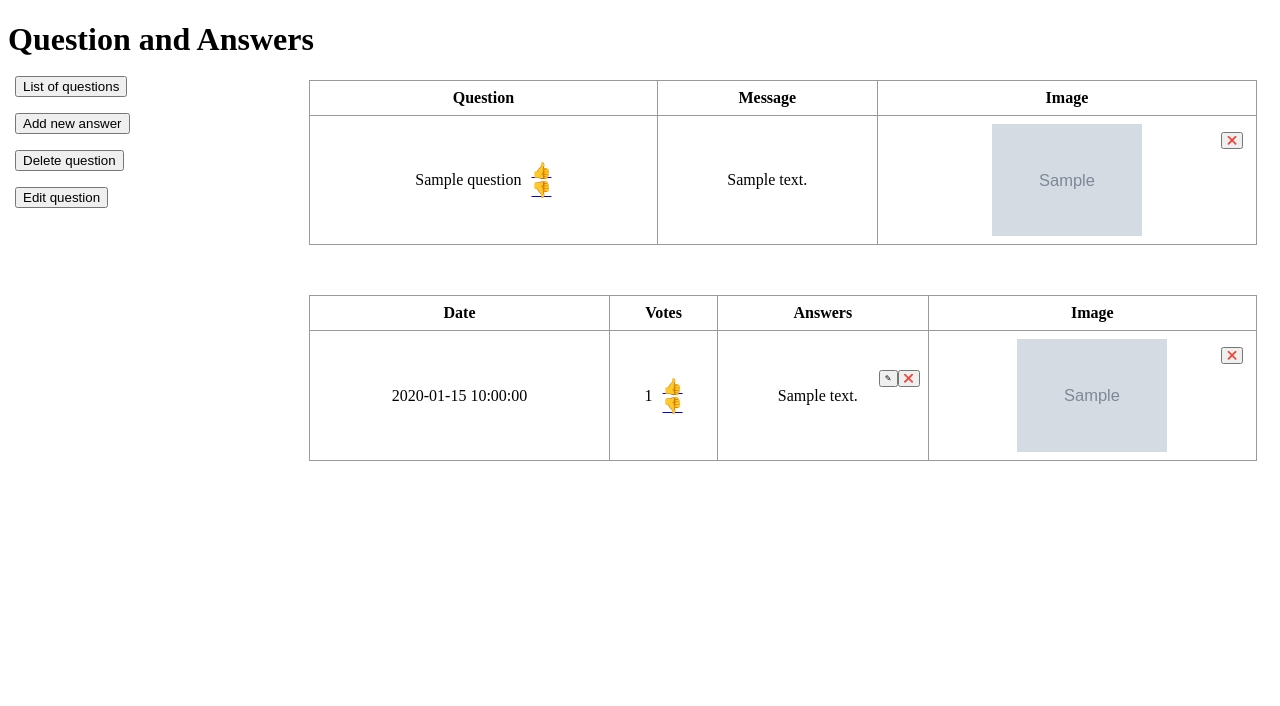
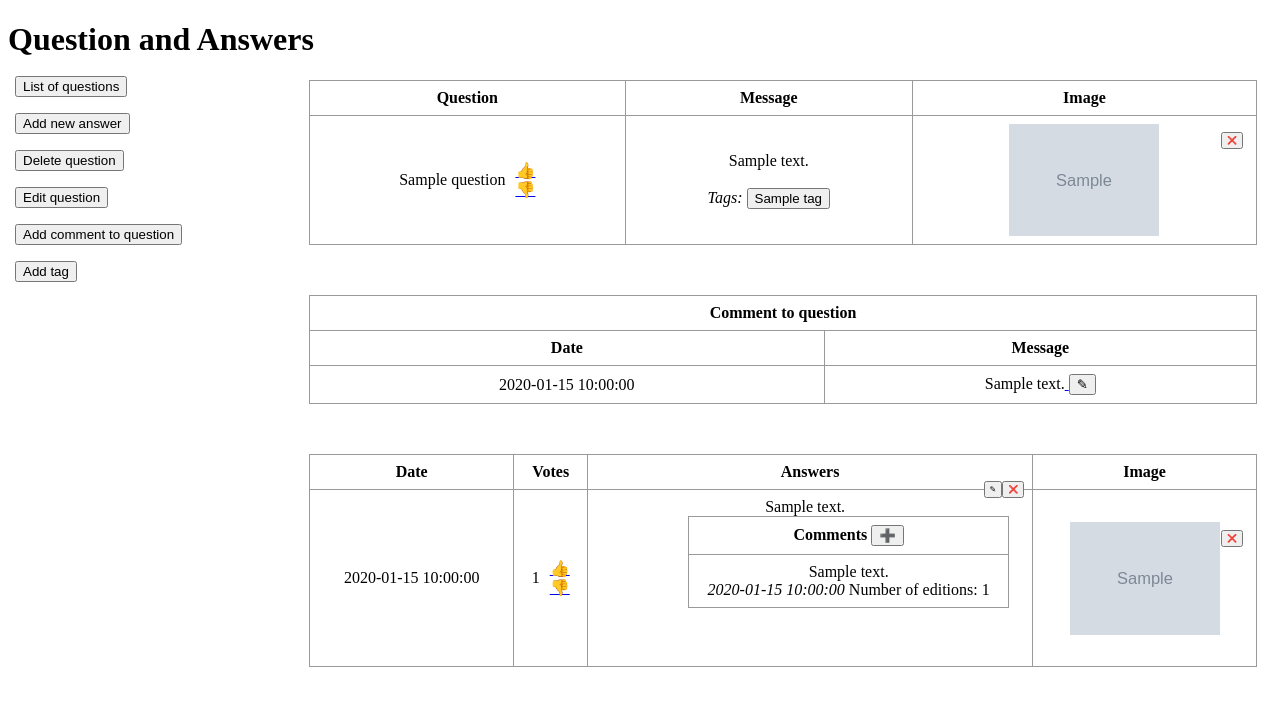
Before and after one commit to nikolawierzbowska/Askmate3, a Flask app: template templates/question.html in a window 1280 px wide. Shown: the top 706 px of the page. Run offline with Flask 3, Linux system fonts and the light colour scheme; the template is opened without the code that fills it: most values are stand-ins (such as "Sample title", 1, 10 or a date in 2020); grey boxes marked "Sample" are stand-in pictures.

Commit message:
merged all latest changes 23.6.2023 god.19.15 ;) + added new func. get_questions_by_search_phrase in data_manager.py, added new route search in server.py, new template search.html, added search box on main.html

```diff
--- a/server.py
+++ b/server.py
@@ -1,14 +1,14 @@
 import flask
 from flask import Flask
+
 import data_manager
-
 
 app = Flask(__name__)
 
 
 @app.route('/')
 def main_page():
-    return flask.render_template("main.html")
+    return flask.render_template('main.html')
 
 
 @app.route('/list')
@@ -23,12 +23,17 @@ def list_questions():
         return flask.render_template("list.html", questions=questions)
 
 
-@app.route('/question/<question_id>')
+@app.route('/question/<int:question_id>')
 def print_question(question_id):
     data_manager.view_question_dm(question_id)
     question = data_manager.get_question_data_by_id_dm(question_id)
+    comments = data_manager.get_comments_by_question_id_dm(question_id)
     answers = data_manager.get_answers_by_question_id_dm(question_id)
-    return flask.render_template('question.html', question=question, answers=answers)
+    comments_to_answers = data_manager.get_comments_to_answers_dm(question_id)
+    tags = data_manager.get_tags_by_question_id(question_id)
+    return flask.render_template('question.html', question=question, answers=answers,
+                                 comments_to_answers=comments_to_answers, comments=comments,
+                                 tags=tags)
 
 
 @app.route('/add_question', methods=['GET', 'POST'])
@@ -54,20 +59,20 @@ def add_answer(question_id):
         return flask.render_template('add_answer.html', question_id=question_id)
 
 
-@app.route('/question/<question_id>/delete')
+@app.route('/question/<int:question_id>/delete')
 def delete_question(question_id):
     data_manager.delete_question_dm(question_id)
     return flask.redirect('/list')
 
 
-@app.route('/answer/<answer_id>/delete')
+@app.route('/answer/<int:answer_id>/delete')
 def delete_answer(answer_id):
     question_id = data_manager.delete_answer_by_id(answer_id)
     return flask.redirect(f'/question/{question_id}')
 
 
 @app.route('/question/<question_id>/edit', methods=['GET', 'POST'])
-def edit_question(question_id):  # delete file -> util
+def edit_question(question_id):
     delete_image = None
     question = data_manager.get_question_data_by_id_dm(question_id)
     if flask.request.method == 'GET':
@@ -87,6 +92,12 @@ def edit_question(question_id):  # delete file -> util
         elif not remove_image_checkbox:
             data_manager.update_question_dm(title, message, old_image_path, new_image_file, question_id, delete_image)
         return flask.redirect(f'/question/{question_id}')
+
+
+# @app.route('/question/<question_id>/delete_image')
+# def delete_question_image(question_id):  # delete file -> util
+#     data_manager.delete_image(question_id)
+#     return flask.redirect(f'/question/{question_id}')
 
 
 @app.route('/question/<question_id>/vote_up')
@@ -121,6 +132,47 @@ def vote_down_answers(answer_id):
     return flask.redirect(f'/question/{question_id}')
 
 
+@app.route('/comment/<comment_id>/edit.', methods=['GET', 'POST'])
+def edit_comment_to_question(question_id):
+    pass
+
+
+@app.route('/question/<question_id>/new_comment', methods=['GET', 'POST'])
+def add_comment_to_question(question_id):
+    if flask.request.method == 'POST':
+        new_comment = flask.request.form['message']
+        data_manager.add_comment_question(question_id, new_comment)
+        return flask.redirect(f'/question/{question_id}')
+    elif flask.request.method == 'GET':
+        return flask.render_template('add_comment_to_question.html', question_id=question_id)
+
+
+@app.route('/answer/<answer_id>/new_comment', methods=['GET', 'POST'])
+def add_comment_to_answer(answer_id):
+    if flask.request.method == 'POST':
+        message = flask.request.form['message']
+        question_id = data_manager.add_comment_to_answer_dm(answer_id, message)
+        return flask.redirect(f'/question/{question_id}')
+    elif flask.request.method == 'GET':
+        question_id = data_manager.get_question_id_by_answer_id(answer_id)
+        return flask.render_template('add_comment_to answer.html', answer_id=answer_id, question_id=question_id)
+
+
+@app.route('/question/<question_id>/new_tag', methods=['GET', 'POST'])
+def add_tag(question_id):
+    if flask.request.method == 'POST':
+        tags = flask.request.form.getlist('tags')
+        new_tag = flask.request.form.get('new_tag_check_box')
+        if new_tag:
+            new_tag_name = flask.request.form.get('new_tag_name')
+            tags.append(new_tag_name)
+        data_manager.add_tags_dm(question_id, tags)
+        return flask.redirect(f'/question/{question_id}')
+    elif flask.request.method == 'GET':
+        tags = data_manager.get_tags()
+        return flask.render_template('add_tag.html', tags=tags, question_id=question_id)
+
+
 @app.route('/search')
 def search():
     search_phrase = flask.request.args.get('q')
@@ -131,5 +183,24 @@ def search():
         return flask.redirect('/')
 
 
-if __name__ == "__main__":
-    app.run()
+# @app.route('/answer/<answer_id>/edit', methods=['GET', 'POST'])
+# def edit_answer(answer_id):
+#     answer = data_manager.get_answer_data_by_id_dm(answer_id)
+#     if flask.request.method == 'GET':
+#         return flask.render_template('edit_answer.html', message=answer[MESSAGE - 1],
+#                                      question_id=answer[ID + 3], answer_id=answer[ID])
+#     elif flask.request.method == 'POST':
+#         message = flask.request.form['message']
+#         image_file = flask.request.files['image']
+#         if 'image' in flask.request.files and image_file.filename != '':
+#             unique_filename = str(uuid.uuid4()) + os.path.splitext(image_file.filename)[1]
+#             image_path = 'static/uploads/' + unique_filename
+#             image_file.save(image_path)
+#         else:
+#             image_path = answer[IMAGE - 1]
+#             data_manager.update_answer_dm(answer[ID], message, image_path, answer[ID + 3])
+#         return flask.redirect(f'/question/{answer[ID + 3]}')
+
+
+if __name__ == '__main__':
+    app.run(debug=True)
--- a/templates/question.html
+++ b/templates/question.html
@@ -1,5 +1,5 @@
 <!DOCTYPE html>
-<html lang="en">
+<html lang="eng">
 <head>
     <title>Question and answers</title>
     <style>
@@ -86,6 +86,7 @@
 <body>
 <h1>Question and Answers</h1>
 
+
     <table>
         <tr>
             <th>Question</th>
@@ -97,18 +98,28 @@
                 <div class="votes">
                     {{ question['title'] }}
                     <div class="thumb">
-                        <a href="/question/{{question.id}}/vote_up?source=question">&#128077;</a>
-                        <a href="/question/{{question.id}}/vote_down?source=question">&#128078;</a>
+                        <a href="/question/{{ question.id }}/vote_up?source=question">&#128077;</a>
+                        <a href="/question/{{ question.id }}/vote_down?source=question">&#128078;</a>
                     </div>
                 </div>
             </td>
-            <td>{{ question['message'] }}</td>
+            <td>
+                {{ question['message'] }}<br><br>
+                {% if tags|length > 0 %}
+                    <i>Tags: </i>
+                    {% for tag in tags %}
+                        <button>{{ tag.name }}</button>
+                    {% endfor %}
+                {% endif %}
+
+            </td>
             <td>
                 <span class="remove_img">
+
                     {% if question['image'] %}
                         <img src="../{{ question['image'] }}" alt="Question Image" style="max-width: 150px;">
                         <div class="del_img small-icon">
-                                <a href="/question/{{question_id}}/delete_image">
+                                <a href="/question/{{ question_id }}/delete_image">
                                     <button type="button" id="remove_image" name="">&#10060;</button>
                                 </a>
                             </div>
@@ -119,27 +130,56 @@
 </table>
 <div class="buttons">
     <p>
-            <a href="/list?order_by=submission_time&order_direction=desc">
+        <a href="/list">
             <button>List of questions</button>
         </a>
     </p>
     <p>
-            <a href="/question/{{ question['id'] }}/new_answer">
+        <a href="/question/{{ question.id }}/new_answer">
             <button>Add new answer</button>
         </a>
     </p>
     <p>
-            <a href='/question/{{question['id']}}/delete'>
+        <a href='/question/{{ question.id }}/delete'>
             <button>Delete question</button>
         </a>
 
     </p>
     <p>
-            <a href='/question/{{question['id']}}/edit'>
+        <a href='/question/{{ question.id }}/edit'>
             <button>Edit question</button>
         </a>
     </p>
+    <p>
+        <a href='/question/{{ question.id }}/new_comment'>
+            <button>Add comment to question</button>
+        </a>
+    </p>
+    <p>
+        <a href='/question/{{ question.id }}/new_tag'>
+            <button>Add tag</button>
+        </a>
+    </p>
 </div>
+
+<table>
+    <tr>
+        <th colspan="2">Comment to question</th>
+    </tr>
+    <tr>
+        <th>Date</th>
+        <th>Message</th>
+    </tr>
+    {% for comment in comments %}
+        <tr>
+            <td>{{ comment.submission_time }}</td>
+            <td>{{ comment.message }}<a href="/comment/{{ comment_id }}/edit">
+                <button type="button" id="edit_comment" name="">&#9998;</button>
+            </a></td>
+        </tr>
+
+    {% endfor %}
+</table>
 
 <table>
     <tr>
@@ -148,34 +188,67 @@
         <th>Answers</th>
         <th>Image</th>
     </tr>
+
     {% for answer in answers %}
         <tr>
-            <td>{{ answer['submission_time'] }}</td>
+            <td>{{ answer.submission_time }}</td>
             <td>
                 <div class="votes">
-                    {{ answer['vote_number'] }}
+                    {{ answer.vote_number }}
                     <div class="thumb">
-                        <a href="/answer/{{answer.id}}/vote_up">&#128077;</a>
-                        <a href="/answer/{{answer.id}}/vote_down">&#128078;</a>
+                        <a href="/answer/{{ answer.id }}/vote_up">&#128077;</a>
+                        <a href="/answer/{{ answer.id }}/vote_down">&#128078;</a>
+
                      </div>
+
                     </div>
                 </td>
                 <td>
-                <div class="cell-content cell-text">{{ answer['message'] }}
+                    <div class="cell-content cell-text">
+                        {{ answer.message }}
                         <span class="edit-delete-buttons small-icon">
                         <a href="/answer/{{ answer.id }}/delete">
                             <button type="button" id="remove_image" name="">&#10060;</button>
                         </a>
-                        <a href='/answer/{{answer.id}}/edit'>
+                        <a href='/answer/{{ answer.id }}/edit'>
                             <button type="button" id="edit_answer" name="">&#9998;</button>
                         </a>
+
                         </span>
                     </div>
+
+                    <table>
+                        <tr>
+                            <th>
+                                Comments
+                                <span>
+                                    <a href="/answer/{{ answer.id }}/new_comment">
+                                    <button>&#10133;</button>
+                                </a>
+                                </span>
+                            </th>
+                        </tr>
+
+                        {% for comment in comments_to_answers %}
+                            {% if comment.answer_id == answer.id %}
+                        <tr>
+                             <td>
+                                 {{ comment.message }}<br>
+                                 <i>{{ comment.submission_time }}</i>
+                                 {% if comment.edited_count != 0 %}
+                                     Number of editions: {{ comment.edited_count }}
+                                 {% endif %}
+                             </td>
+                        </tr>
+                            {% endif %}
+                        {% endfor %}
+                    </table>
+
                 </td>
                 <td>
                     <div class="remove_img">
-                    {% if answer['image'] %}
-                        <img src="../{{ answer['image'] }}" alt="Answer Image" style="max-width: 150px;">
+                        {% if answer.image %}
+                            <img src="../{{ answer.image }}" alt="Answer Image" style="max-width: 150px;">
                             <div class="del_img small-icon">
                                 <button type="button" id="remove_image" name="">&#10060;</button>
                             </div>
```
Also changed, not shown: data_manager.py (+128 -10 lines), templates/add_comment_to_answer.html (added, +36 -0 lines), templates/add_comment_to_question.html (added, +26 -0 lines), templates/add_tag.html (added, +40 -0 lines). Lines whose indentation alone changed are shown as unchanged.
